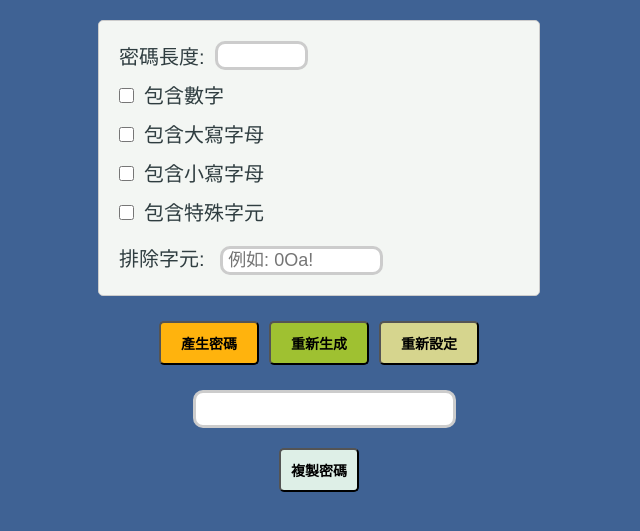
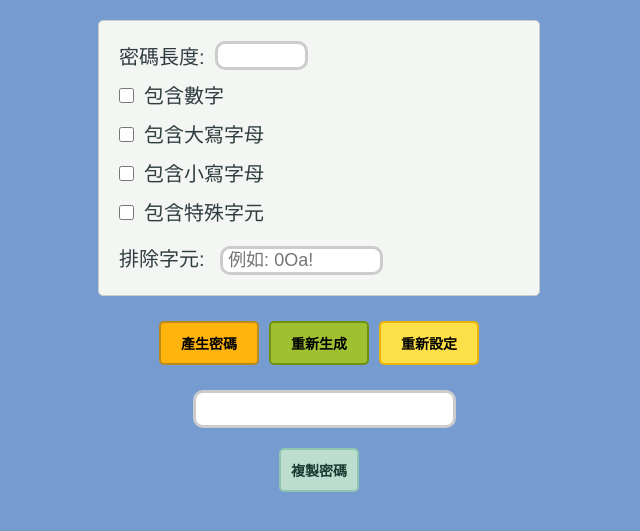
Before and after one commit to ritacc12/RandomPasswordDemo, a plain HTML site: page index.html in a window 1280 px wide. Shown: the part 115-646 px from the top of the page, without its empty margins (321-961 px from the left). Drawn offline with Linux system fonts and the light colour scheme.

Commit message:
change background color & button border color

```diff
--- a/style.css
+++ b/style.css
@@ -3,7 +3,7 @@ body {
     font-family: "Helvetica", "Arial","LiHei Pro","黑體-繁","微軟正黑體", sans-serif;
     text-align: center;
     padding: 20px;
-    background-color: #3F6294;
+    background-color: #769bd0;
     color:#2F3D40;
 
 }
@@ -75,6 +75,11 @@ input[type="checkbox"] + span {
     border-radius: 5px;
     font-weight: 600;
     margin: 5px;
+    border: 2px solid #bc891c;
+}
+
+#generateBtn:hover{
+    border: 2px solid white;
 }
 
 #regenerateBtn{
@@ -83,7 +88,12 @@ input[type="checkbox"] + span {
     border-radius: 5px;
     font-weight: 600;
     background-color: #9FC131;
+    border: 2px solid #71900d;
     margin: 5px;
+}
+
+#regenerateBtn:hover{
+    border: 2px solid white;
 }
 
 #resetBtn{
@@ -91,8 +101,13 @@ input[type="checkbox"] + span {
     font-size: 14px;
     border-radius: 5px;
     font-weight: 600;
-    background-color: #D6D58E;
+    background-color: #fde047;
+    border: 2px solid #eab308;
     margin: 5px;
+}
+
+#resetBtn:hover{
+    border: 2px solid white;
 }
 
 #copyBtn{
@@ -100,11 +115,13 @@ input[type="checkbox"] + span {
     font-size: 14px;
     border-radius: 5px;
     font-weight: 600;
-    background-color: #DEEFE7;
+    background-color: #bdddcf;
+    border: 2px solid #90c5b2;
     margin-top: 20px;
+    color:#1a3a32;
 }
 
-button:hover{
+#copyBtn:hover{
     border: 2px solid white;
 }
 
```
